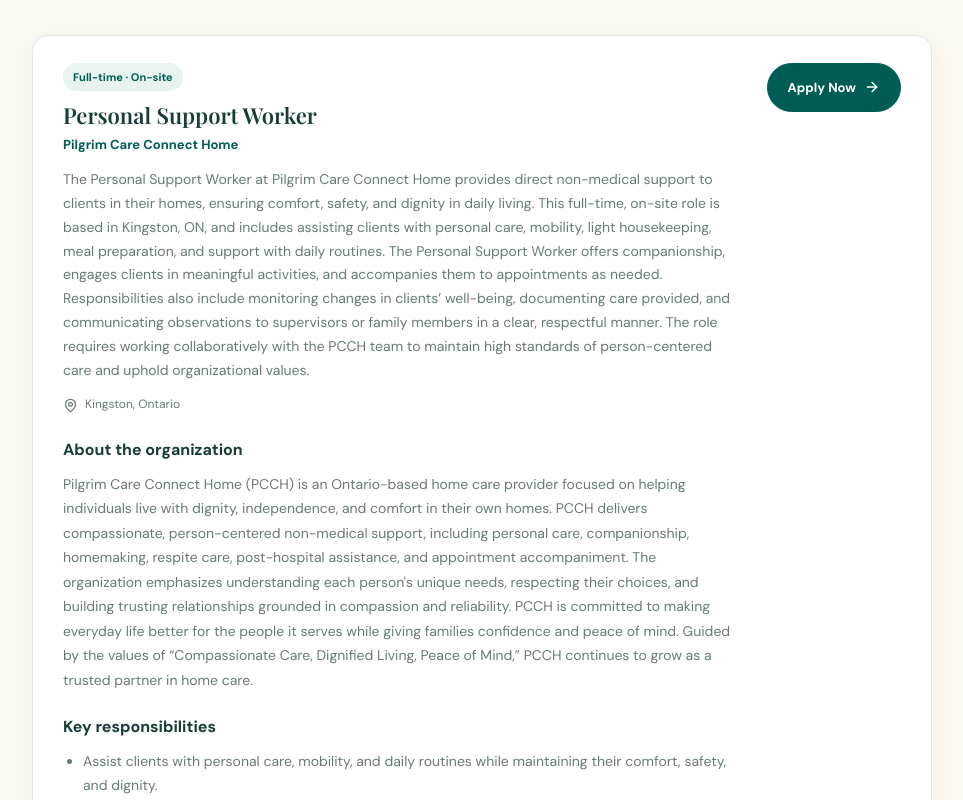
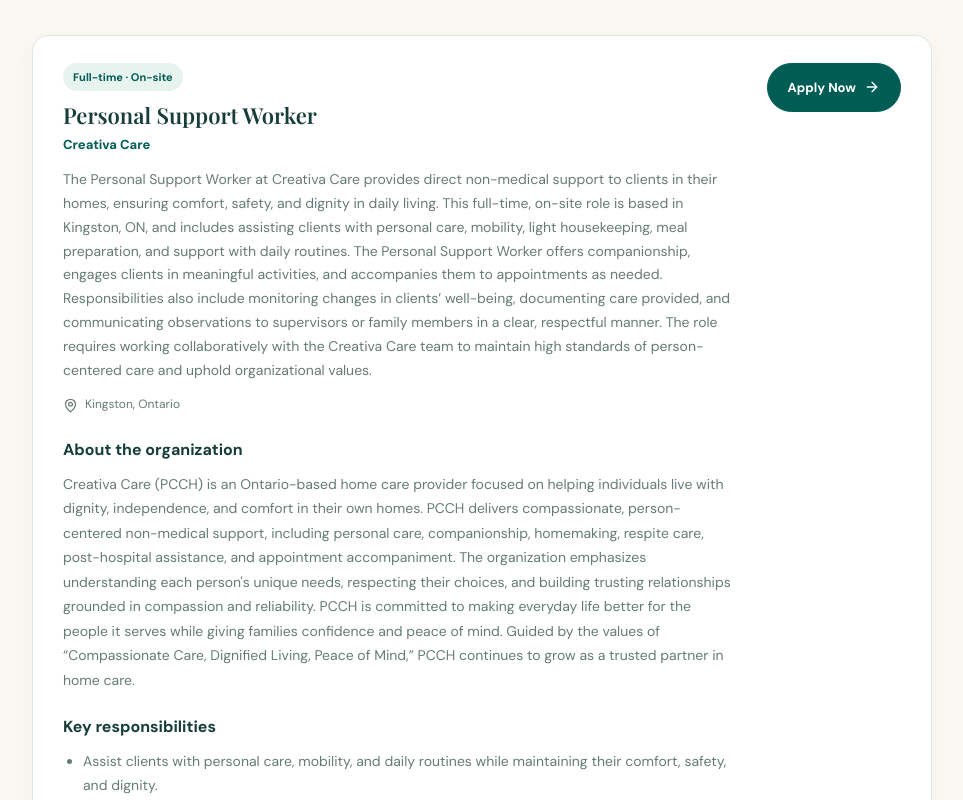
Before and after one commit to habimanasharif/creativa, a Next.js app: page /careers in a window 1280 px wide. Shown: the part 1400-2200 px from the top of the page, without its empty margins (158-1121 px from the left). Built offline with nearby package versions, Linux system fonts and the light colour scheme.

Commit message:
Update Personal Support Worker employer to Creativa Care

```diff
--- a/app/careers/page.js
+++ b/app/careers/page.js
@@ -11,12 +11,12 @@ export const metadata = {
 const jobs = [
   {
     title: "Personal Support Worker",
-    employer: "Pilgrim Care Connect Home",
+    employer: "Creativa Care",
     type: "Full-time",
     workArrangement: "On-site",
     location: "Kingston, Ontario",
-    companyDescription: "Pilgrim Care Connect Home (PCCH) is an Ontario-based home care provider focused on helping individuals live with dignity, independence, and comfort in their own homes. PCCH delivers compassionate, person-centered non-medical support, including personal care, companionship, homemaking, respite care, post-hospital assistance, and appointment accompaniment. The organization emphasizes understanding each person's unique needs, respecting their choices, and building trusting relationships grounded in compassion and reliability. PCCH is committed to making everyday life better for the people it serves while giving families confidence and peace of mind. Guided by the values of “Compassionate Care, Dignified Living, Peace of Mind,” PCCH continues to grow as a trusted partner in home care.",
-    roleDescription: "The Personal Support Worker at Pilgrim Care Connect Home provides direct non-medical support to clients in their homes, ensuring comfort, safety, and dignity in daily living. This full-time, on-site role is based in Kingston, ON, and includes assisting clients with personal care, mobility, light housekeeping, meal preparation, and support with daily routines. The Personal Support Worker offers companionship, engages clients in meaningful activities, and accompanies them to appointments as needed. Responsibilities also include monitoring changes in clients’ well-being, documenting care provided, and communicating observations to supervisors or family members in a clear, respectful manner. The role requires working collaboratively with the PCCH team to maintain high standards of person-centered care and uphold organizational values.",
+    companyDescription: "Creativa Care (PCCH) is an Ontario-based home care provider focused on helping individuals live with dignity, independence, and comfort in their own homes. PCCH delivers compassionate, person-centered non-medical support, including personal care, companionship, homemaking, respite care, post-hospital assistance, and appointment accompaniment. The organization emphasizes understanding each person's unique needs, respecting their choices, and building trusting relationships grounded in compassion and reliability. PCCH is committed to making everyday life better for the people it serves while giving families confidence and peace of mind. Guided by the values of “Compassionate Care, Dignified Living, Peace of Mind,” PCCH continues to grow as a trusted partner in home care.",
+    roleDescription: "The Personal Support Worker at Creativa Care provides direct non-medical support to clients in their homes, ensuring comfort, safety, and dignity in daily living. This full-time, on-site role is based in Kingston, ON, and includes assisting clients with personal care, mobility, light housekeeping, meal preparation, and support with daily routines. The Personal Support Worker offers companionship, engages clients in meaningful activities, and accompanies them to appointments as needed. Responsibilities also include monitoring changes in clients’ well-being, documenting care provided, and communicating observations to supervisors or family members in a clear, respectful manner. The role requires working collaboratively with the Creativa Care team to maintain high standards of person-centered care and uphold organizational values.",
     responsibilities: [
       "Assist clients with personal care, mobility, and daily routines while maintaining their comfort, safety, and dignity.",
       "Provide light housekeeping and meal preparation.",
@@ -24,7 +24,7 @@ const jobs = [
       "Accompany clients to appointments as needed.",
       "Monitor changes in clients’ well-being and report observations to supervisors or family members.",
       "Document care provided clearly and accurately.",
-      "Work collaboratively with the PCCH team and uphold person-centered care standards."
+      "Work collaboratively with the Creativa Care team and uphold person-centered care standards."
     ],
     qualifications: [
       "Experience as a Support Worker or Personal Support Worker, with knowledge of home care practices and person-centered support.",
```
